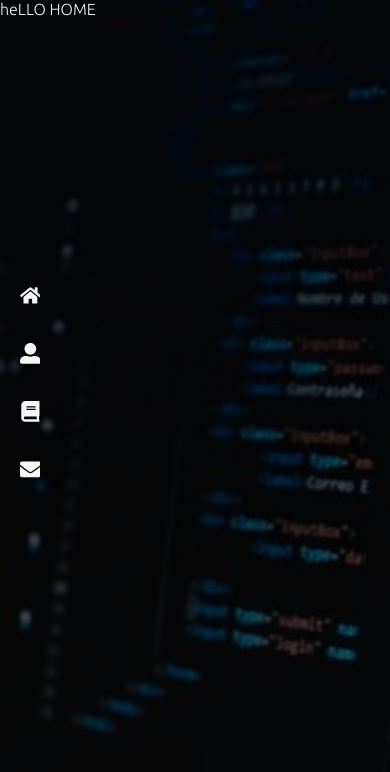
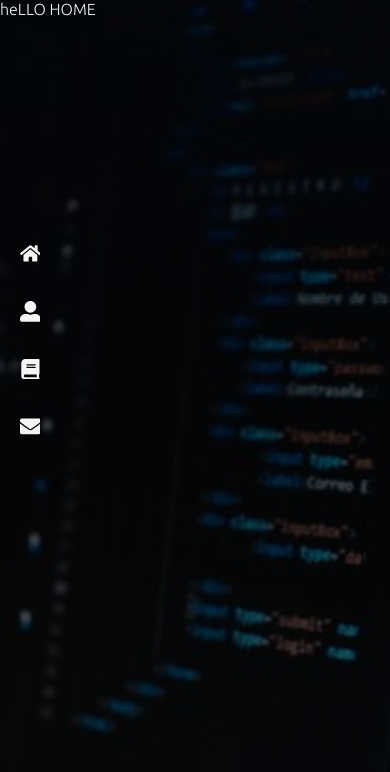
Before and after one commit to Khingz/port-web, a React (Create React App) app: page / in a window 390 px wide. Shown: the top 772 px of the page. Built offline with nearby package versions, Linux system fonts and the light colour scheme.

Commit message:
sidebar redefined the second time 2

```diff
--- a/src/component/sidenav.css
+++ b/src/component/sidenav.css
@@ -32,6 +32,10 @@
 
 
 @media only screen and (max-width: 600px) {
+    .side-nav-content {
+        top: 25%;
+    }
+
     .toggle {
         display: none;
     }
```
